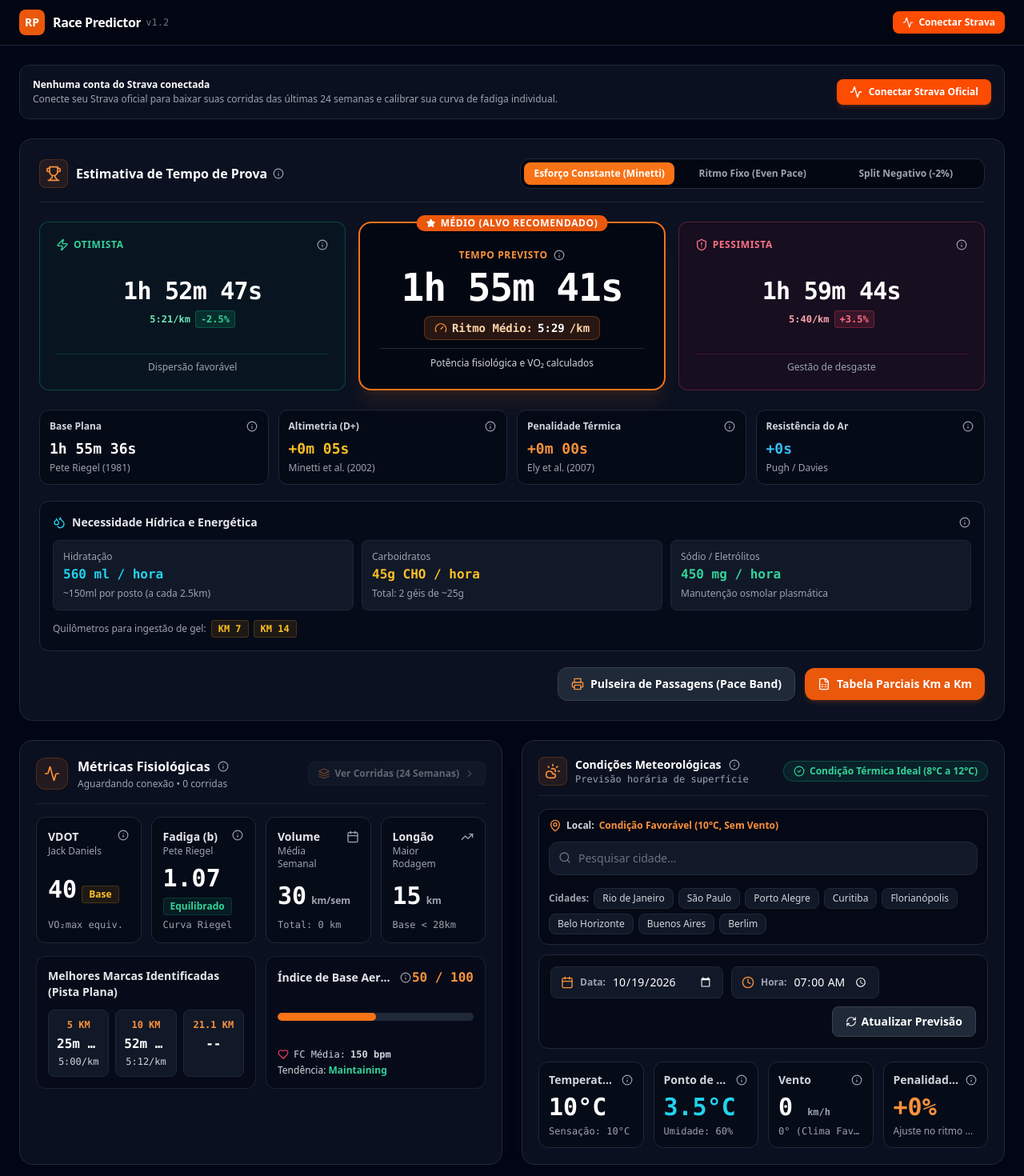
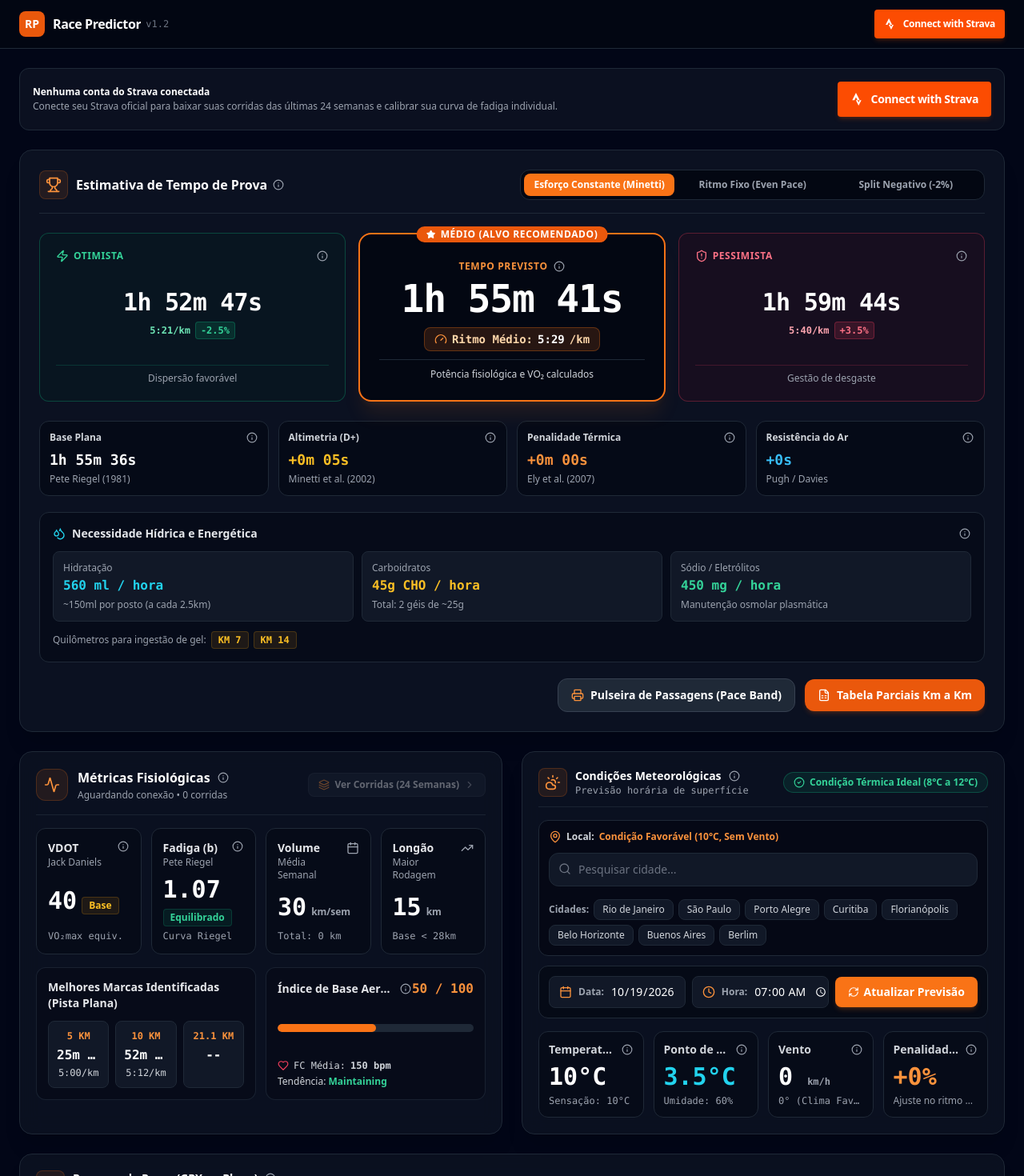
Before and after one commit to igorsardinha/race-predictor, a Next.js app: page / in a window 1280 px wide. Shown: the top 1470 px of the page at 80% size. Built offline with nearby package versions, Linux system fonts and the light colour scheme.

Commit message:
fix(ui): align weather refresh button on desktop and implement official Connect with Strava button guidelines

```diff
--- a/src/app/page.tsx
+++ b/src/app/page.tsx
@@ -12,6 +12,7 @@ import { PredictionResult } from "@/components/PredictionResult";
 import { PaceStrategyTable } from "@/components/PaceStrategyTable";
 import { PaceBandCard } from "@/components/PaceBandCard";
 import { StravaRoutesModal } from "@/components/StravaRoutesModal";
+import { ConnectWithStravaButton } from "@/components/ConnectWithStravaButton";
 import { PwaInstallPrompt } from "@/components/PwaInstallPrompt";
 
 import {
@@ -393,7 +394,7 @@ export default function RacePredictorPage() {
       <main className="mx-auto max-w-7xl px-3 sm:px-6 py-4 sm:py-6 flex-1 w-full space-y-4 sm:space-y-6">
         {/* Banner se o Strava ainda não estiver conectado */}
         {!authState.connected && (
-          <div className="rounded-xl border border-gray-800 bg-gray-900/60 p-3.5 sm:p-4 flex flex-wrap items-center justify-between gap-3 text-xs text-gray-300">
+          <div className="rounded-xl border border-gray-800 bg-gray-900/60 p-3.5 sm:p-4 flex flex-col sm:flex-row sm:items-center sm:justify-between gap-3 text-xs text-gray-300">
             <div className="min-w-0 flex-1">
               <span className="font-semibold text-white block">
                 Nenhuma conta do Strava conectada
@@ -402,13 +403,11 @@ export default function RacePredictorPage() {
                 Conecte seu Strava oficial para baixar suas corridas das últimas 24 semanas e calibrar sua curva de fadiga individual.
               </span>
             </div>
-            <button
+            <ConnectWithStravaButton
               onClick={handleConnectStrava}
-              className="w-full sm:w-auto justify-center flex items-center gap-2 rounded-lg bg-[#FC4C02] hover:bg-[#e04402] px-4 py-2 font-bold text-white transition text-xs shadow-md shadow-orange-600/20"
-            >
-              <Activity className="h-4 w-4" />
-              Conectar Strava Oficial
-            </button>
+              size="default"
+              className="w-full sm:w-auto"
+            />
           </div>
         )}
 
--- /dev/null
+++ b/src/components/ConnectWithStravaButton.tsx
@@ -0,0 +1,76 @@
+"use client";
+
+import React from "react";
+
+interface ConnectWithStravaButtonProps {
+  onClick: () => void;
+  className?: string;
+  size?: "sm" | "default" | "lg";
+  variant?: "orange" | "light";
+}
+
+/**
+ * Botão oficial "Connect with Strava" em total conformidade
+ * com as Diretrizes Oficiais de Marca da API do Strava (Strava API Brand Guidelines).
+ * https://developers.strava.com/guidelines/
+ */
+export function ConnectWithStravaButton({
+  onClick,
+  className = "",
+  size = "default",
+  variant = "orange",
+}: ConnectWithStravaButtonProps) {
+  const isLight = variant === "light";
+
+  const sizeClasses =
+    size === "sm"
+      ? "h-9 px-3 text-xs"
+      : size === "lg"
+      ? "h-12 px-5 text-sm sm:text-base"
+      : "h-10 sm:h-11 px-4 text-xs sm:text-sm";
+
+  const iconSizes =
+    size === "sm" ? "h-3.5 w-3.5" : size === "lg" ? "h-5 w-5" : "h-4 w-4";
+
+  return (
+    <button
+      type="button"
+      onClick={onClick}
+      className={`inline-flex items-center justify-center gap-2.5 rounded font-sans font-bold transition select-none shrink-0 ${
+        isLight
+          ? "bg-white hover:bg-gray-100 text-[#FC4C02] border border-gray-200 shadow-sm"
+          : "bg-[#FC4C02] hover:bg-[#e04402] text-white shadow-md shadow-orange-600/20 active:bg-[#c93d01]"
+      } ${sizeClasses} ${className}`}
+      aria-label="Connect with Strava"
+    >
+      {/* Símbolo Oficial do Strava (vetor oficial) */}
+      <svg
+        viewBox="0 0 24 24"
+        fill="currentColor"
+        className={`${iconSizes} shrink-0`}
+        aria-hidden="true"
+      >
+        <path d="M15.387 17.944l-2.089-4.116h-3.065L15.387 24l5.15-10.172h-3.066m-7.008-5.599l2.836 5.598h4.172L10.463 0l-7 13.828h4.169" />
+      </svg>
+      <span className="whitespace-nowrap font-bold tracking-tight">
+        Connect with Strava
+      </span>
+    </button>
+  );
+}
+
+/**
+ * Ícone oficial do Strava reutilizável
+ */
+export function StravaLogoIcon({ className = "h-4 w-4" }: { className?: string }) {
+  return (
+    <svg
+      viewBox="0 0 24 24"
+      fill="currentColor"
+      className={className}
+      aria-hidden="true"
+    >
+      <path d="M15.387 17.944l-2.089-4.116h-3.065L15.387 24l5.15-10.172h-3.066m-7.008-5.599l2.836 5.598h4.172L10.463 0l-7 13.828h4.169" />
+    </svg>
+  );
+}
--- a/src/components/Navbar.tsx
+++ b/src/components/Navbar.tsx
@@ -3,6 +3,7 @@
 import React from "react";
 import { Activity, RefreshCw, CheckCircle2, LogOut } from "lucide-react";
 import { StravaAthlete } from "@/lib/types";
+import { ConnectWithStravaButton } from "./ConnectWithStravaButton";
 
 interface NavbarProps {
   athlete: StravaAthlete | null;
@@ -92,13 +93,10 @@ export function Navbar({
             </div>
           ) : (
             <div className="flex items-center gap-2">
-              <button
+              <ConnectWithStravaButton
                 onClick={onConnectStrava}
-                className="flex items-center gap-1.5 rounded-lg bg-[#FC4C02] px-3 py-1.5 text-xs font-bold text-white hover:bg-[#e04402] transition active:scale-95"
-              >
-                <Activity className="h-3.5 w-3.5 shrink-0" />
-                <span>Conectar Strava</span>
-              </button>
+                size="sm"
+              />
             </div>
           )}
         </div>
--- a/src/components/StravaRoutesModal.tsx
+++ b/src/components/StravaRoutesModal.tsx
@@ -15,6 +15,7 @@ import {
 } from "lucide-react";
 import { GpxAnalysis, StravaRoute } from "@/lib/types";
 import { parseGpxFile } from "@/lib/gpxParser";
+import { StravaLogoIcon } from "./ConnectWithStravaButton";
 
 interface StravaRoutesModalProps {
   isOpen: boolean;
@@ -118,8 +119,8 @@ export function StravaRoutesModal({
         {/* Header */}
         <div className="flex items-center justify-between border-b border-gray-800 px-4 sm:px-6 py-3.5 sm:py-4">
           <div className="flex items-center gap-2.5 min-w-0">
-            <div className="flex h-9 w-9 shrink-0 items-center justify-center rounded-xl bg-orange-500/10 text-orange-400 border border-orange-500/20">
-              <RouteIcon className="h-5 w-5" />
+            <div className="flex h-9 w-9 shrink-0 items-center justify-center rounded-xl bg-[#FC4C02] text-white shadow-sm">
+              <StravaLogoIcon className="h-5 w-5 fill-current" />
             </div>
             <div className="min-w-0">
               <h3 className="text-sm sm:text-base font-bold text-white truncate">
--- a/src/components/WeatherCard.tsx
+++ b/src/components/WeatherCard.tsx
@@ -273,10 +273,9 @@ export function WeatherCard({
       </div>
 
       {/* Date & Time Picker */}
-      <div className="mt-3 flex flex-col sm:flex-row sm:items-center sm:flex-wrap gap-2.5 rounded-xl bg-gray-950/60 p-3 sm:p-3.5 border border-gray-800">
-        <div className="grid grid-cols-1 sm:flex sm:items-center gap-2.5 w-full sm:w-auto flex-1">
+      <div className="mt-3 flex flex-col sm:flex-row sm:items-center gap-2 rounded-xl bg-gray-950/60 p-2.5 sm:p-3 border border-gray-800">
         {/* Data */}
-          <div className="flex items-center gap-2 rounded-lg border border-gray-800 bg-gray-900 px-3 py-2 w-full sm:w-auto">
+        <div className="flex flex-1 items-center gap-2 rounded-lg border border-gray-800 bg-gray-900 px-3 py-2 min-w-0">
           <Calendar className="h-4 w-4 text-orange-400 shrink-0" />
           <span className="text-xs font-semibold text-gray-400 shrink-0">Data:</span>
           <input
@@ -289,7 +288,7 @@ export function WeatherCard({
         </div>
 
         {/* Hora */}
-          <div className="flex items-center gap-2 rounded-lg border border-gray-800 bg-gray-900 px-3 py-2 w-full sm:w-auto">
+        <div className="flex flex-1 items-center gap-2 rounded-lg border border-gray-800 bg-gray-900 px-3 py-2 min-w-0">
           <Clock className="h-4 w-4 text-orange-400 shrink-0" />
           <span className="text-xs font-semibold text-gray-400 shrink-0">Hora:</span>
           <input
@@ -300,17 +299,17 @@ export function WeatherCard({
             className="w-full bg-transparent text-xs sm:text-sm text-white focus:outline-none"
           />
         </div>
-        </div>
 
+        {/* Botão Atualizar Previsão */}
         <button
           onClick={handleApplyDateTime}
           disabled={isLoadingWeather}
-          className="w-full sm:w-auto sm:ml-auto flex items-center justify-center gap-1.5 rounded-lg bg-gray-800 hover:bg-gray-700 px-4 py-2 text-xs sm:text-sm font-bold text-white transition border border-gray-700 disabled:opacity-50"
+          className="w-full sm:w-auto h-[38px] shrink-0 flex items-center justify-center gap-1.5 rounded-lg bg-orange-500 hover:bg-orange-600 px-4 text-xs sm:text-sm font-bold text-white shadow-md shadow-orange-500/20 transition whitespace-nowrap disabled:opacity-50"
         >
           <RefreshCw
-            className={`h-3.5 w-3.5 ${isLoadingWeather ? "animate-spin text-orange-400" : ""}`}
+            className={`h-3.5 w-3.5 shrink-0 ${isLoadingWeather ? "animate-spin text-white" : ""}`}
           />
-          Atualizar Previsão
+          <span>Atualizar Previsão</span>
         </button>
       </div>
 
```
Also changed, not shown: src/components/GpxUploader.tsx (+6 -5 lines). Lines whose indentation alone changed are shown as unchanged.
